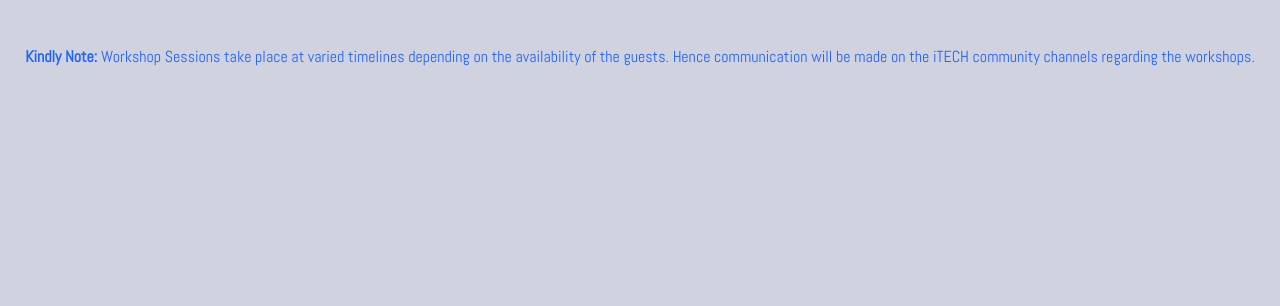
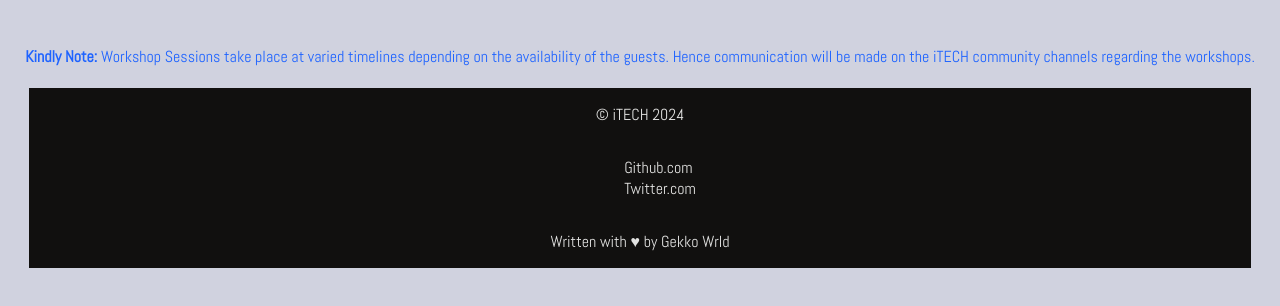
Before and after one commit to gekkowrld/itech_shedule, a plain HTML site: page index.html in a window 1280 px wide. Drawn offline with Linux system fonts and the light colour scheme; no server answers; a web font is replaced by a local one.

Commit message:
chore: Add a footer
The footer list the socials of iTECH club.

Signed-off-by: Gekko Wrld <gekkowrld@gmail.com>

```diff
--- a/index.html
+++ b/index.html
@@ -15,5 +15,16 @@
       <b>Kindly Note:</b> Workshop Sessions take place at varied timelines depending on the availability of the guests.
       Hence communication will be made on the iTECH community channels regarding the workshops.
     </p>
+
+    <footer>
+      <p class="copyright_notice"></p>
+      <div class="socials">
+        <ul>
+          <li><a href="https://github.com/ZetechUni">Github.com</a></li>
+          <li><a href="https://x.com/club_itech39572">Twitter.com</a></li>
+        </ul>
+      </div>
+      <p>Written with &hearts; by <a href="https://gekkowrld.me/">Gekko Wrld</a></p>
+    </footer>
   </body>
 </html>
--- a/script.js
+++ b/script.js
@@ -64,3 +64,11 @@ fetch(data_url)
 	.then((data) => {
 		putClubSheduleToHTML(data);
 	})
+
+function updateFooter() {
+  copy = document.querySelector("p.copyright_notice")
+  year = new Date().getFullYear();
+  copy.innerHTML = `&copy iTECH ${year}`
+}
+
+updateFooter()
--- a/style.css
+++ b/style.css
@@ -63,3 +63,26 @@ section.shedule_disp > div {
   font-family: 'Andika', sans-serif;
   background-color: #11192e;
 }
+
+footer {
+  background-color: #11100f;
+  display: flex;
+  flex-direction: column;
+  align-items: center;
+  margin: 21px;
+}
+
+
+footer div ul li {
+  list-style-type: none;
+}
+
+footer a, footer p {
+  color: #e2e2e1;
+  font-family: 'Abel', sans-serif;
+  text-decoration: none;
+}
+
+footer a:hover {
+  text-decoration: underline;
+}
```
